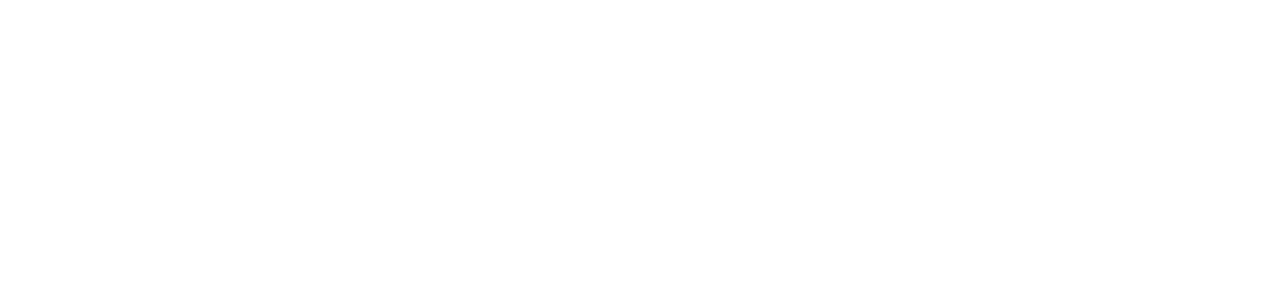
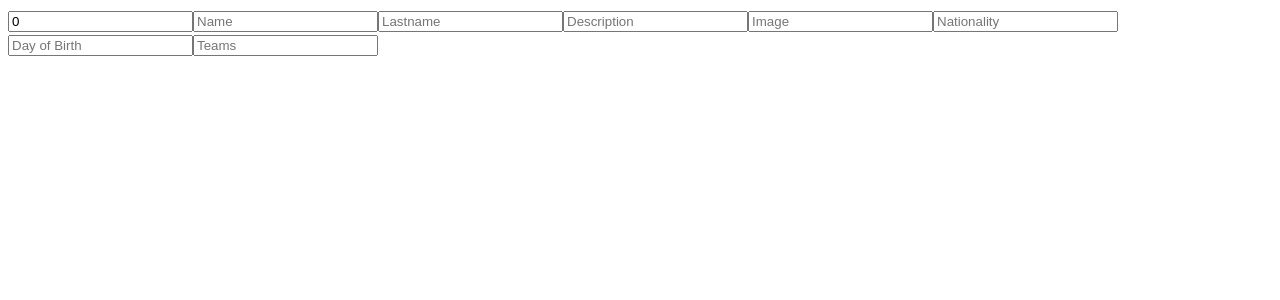
Before and after one commit to Ivancho894/cr-pi-drivers-main-ivancho894, a React (Vite) app in the folder client/: page /newdriver in a window 1280 px wide. Before the commit this address had no page. Shown: the top 300 px of the page. Built offline with nearby package versions, Linux system fonts and the light colour scheme.

Commit message:
Form n validation created, not tested. Ref: #9

```diff
--- a/client/src/App.jsx
+++ b/client/src/App.jsx
@@ -4,6 +4,7 @@
 import LandingPage from './components/landingPage'
 import HomePage from './components/homePage'
 import DriverDetails from './components/Drivers Render/driverDetails'
+import AddDriver from './components/AddDriver/addDriver'
 
 
 function App() {
@@ -11,6 +12,7 @@
     <div>
       <Routes>
         <Route path='/' element={<LandingPage/>}/>
+        <Route path='/newdriver' element={<AddDriver/>}/>
         <Route path='/homepage' element={<HomePage/>}/>
         <Route path='/driver/:id' element={<DriverDetails/>}/>
       </Routes>
--- a/client/src/components/AddDriver/addDriver.jsx
+++ b/client/src/components/AddDriver/addDriver.jsx
@@ -0,0 +1,93 @@
+import { useState } from "react"
+import {validate,submit} from "./validation"
+import { useNavigate } from "react-router-dom"
+
+
+
+export default function AddDriver(){
+    const navigate = useNavigate()
+    const [driver,setDriver] = useState({
+        id:0,
+        name : '',
+        lastname : '',
+        description : '',
+        image: '',
+        nationality: '',
+        dayofbirth: '',
+        Teams:[]
+
+    })
+    const [errors, setErrors] = useState({})
+
+
+    const handleChange = (event) =>{
+        setDriver({
+            ...driver,
+            [event.target.name]:event.target.value
+            })
+        setErrors(validate(driver,event))
+    }
+    const handleSubmit = () =>{
+        if (errors=={}){
+            const res = submit(driver)
+            alert(res)
+            if(res==="A new driver was created") navigate('http://localhost:3001/drivers/'+driver.id)
+        }
+    }
+
+
+    return (
+        <div>
+            <form action="">
+                <input
+                    type="numbers"
+                    placeholder='id'
+                    value={driver.id}
+                    name={'id'}
+                    onChange={handleChange}/>
+                <input
+                    type="text"
+                    placeholder='Name'
+                    value={driver.name}
+                    name={'name'}
+                    onChange={handleChange}/>
+                <input
+                    type="text"
+                    placeholder='Lastname'
+                    value={driver.lastname}
+                    name={'lastname'}
+                    onChange={handleChange}/>
+                <input
+                    type="text"
+                    placeholder='Description '
+                    value={driver.description}
+                    name={'description'}
+                    onChange={handleChange}/>
+                <input
+                    type="text"
+                    placeholder='Image'
+                    value={driver.image}
+                    name={'image'}
+                    onChange={handleChange}/>
+                <input
+                    type="text"
+                    placeholder='Nationality'
+                    value={driver.nationality}
+                    name={'nationality'}
+                    onChange={handleChange}/>
+                <input
+                    type="text"
+                    placeholder='Day of Birth'
+                    value={driver.dayofbirth}
+                    name={'dayofbirth'}
+                    onChange={handleChange}/>
+                <input
+                    type="text"
+                    placeholder='Teams'
+                    value={driver.Teams}
+                    name={'Teams'}
+                    onChange={handleChange}/>
+            </form>
+        </div>
+    )
+}
--- /dev/null
+++ b/client/src/components/AddDriver/validation.jsx
@@ -0,0 +1,57 @@
+import axios from "axios"
+
+const regexLetters = /[a-z]/gi
+const lettersCheck = ['name','lastname','description','nationality']
+
+const birthDayCheck = /^\d{4}-\d{2}-\d{2}$/
+
+const regexURL = `/^(?:([A-Za-z]+):)?(\/{0,3})([0-9.\-A-Za-z]+)
+(?::(\d+))?(?:\/([^?#]*))?(?:\?([^#]*))?(?:#(.*))?$/
+`
+
+
+async function imgTest(img){
+    if(regexURL.test(driver.image)){
+        const res = await axios(img)
+        return res.status===200?'':'El URL no es una pagina en funcionamiento'
+    }else{
+        return 'Ingrese un URL correcto'
+    }
+}
+
+export function validate (driver,event){
+//FALTA LA VALIDACION DEL ID
+
+    let errors = {}
+    event?driver[event.target.name]=event.target.value:null;
+    lettersCheck.map(prop =>
+        {regexLetters.test(driver[prop])
+            ?errors[prop]='':
+            errors[prop]='Only letters';
+        })
+
+    birthDayCheck.test(driver.dayofbirth)?
+        errors.dayofbirth='':
+        errors.dayofbirth='The date should be in the correct format (YYYY-MM-DD).'
+
+    errors.image = imgTest(driver.image)
+
+    const Teams= driver.Teams.split(/, |,/)
+    Teams.map(team=>lettersCheck.test(team)?
+                errors.Teams='':
+                errors.Teams='Write a valid Team name'
+                    )
+
+    return errors
+
+}
+export async function submit (driver){
+    if(Object.keys(validate(driver,False)).filter(x=>x!='').length){
+        //Hay algun error
+        return "There is something misspelled"
+    }else{
+        const endpoint = 'http://localhost:3001/drivers'
+        const res = await axios.post(endpoint,driver)
+        return res.status==200?"A new driver was created":"There is something misspelled"
+    }
+}
--- a/client/src/components/Drivers Render/driverDetails.jsx
+++ b/client/src/components/Drivers Render/driverDetails.jsx
@@ -6,24 +6,25 @@
 
 export default function DriverDetails(){
     const {id} = useParams();
-    console.log(id)
     const [driver,setDriver] = useState({})
     useEffect(()=>{
         const endpoint = 'http://localhost:3001/drivers/'
-        async function getdr(){try{
+        async function getdr(){
+        try{
             const {data} = await axios(endpoint+id)
-            // console.log(data)
             setDriver(data)
         }catch(error){
             alert(error.message)
         }}
         getdr()
     },[])
-    console.log(driver)
     return(
         <div>
             <h2>{driver.name+' '+driver.lastname}</h2>
             <img src={driver.image} alt="" className='cardimg'/>
+            <h3>{driver.description}</h3>
+            <h3>{driver.nationality}</h3>
+            <h3>{driver.dayofbirth}</h3>
             <h4>|{driver.Teams?.map(x=>{return x.name + ' |'})
             }</h4>
         </div>
```
